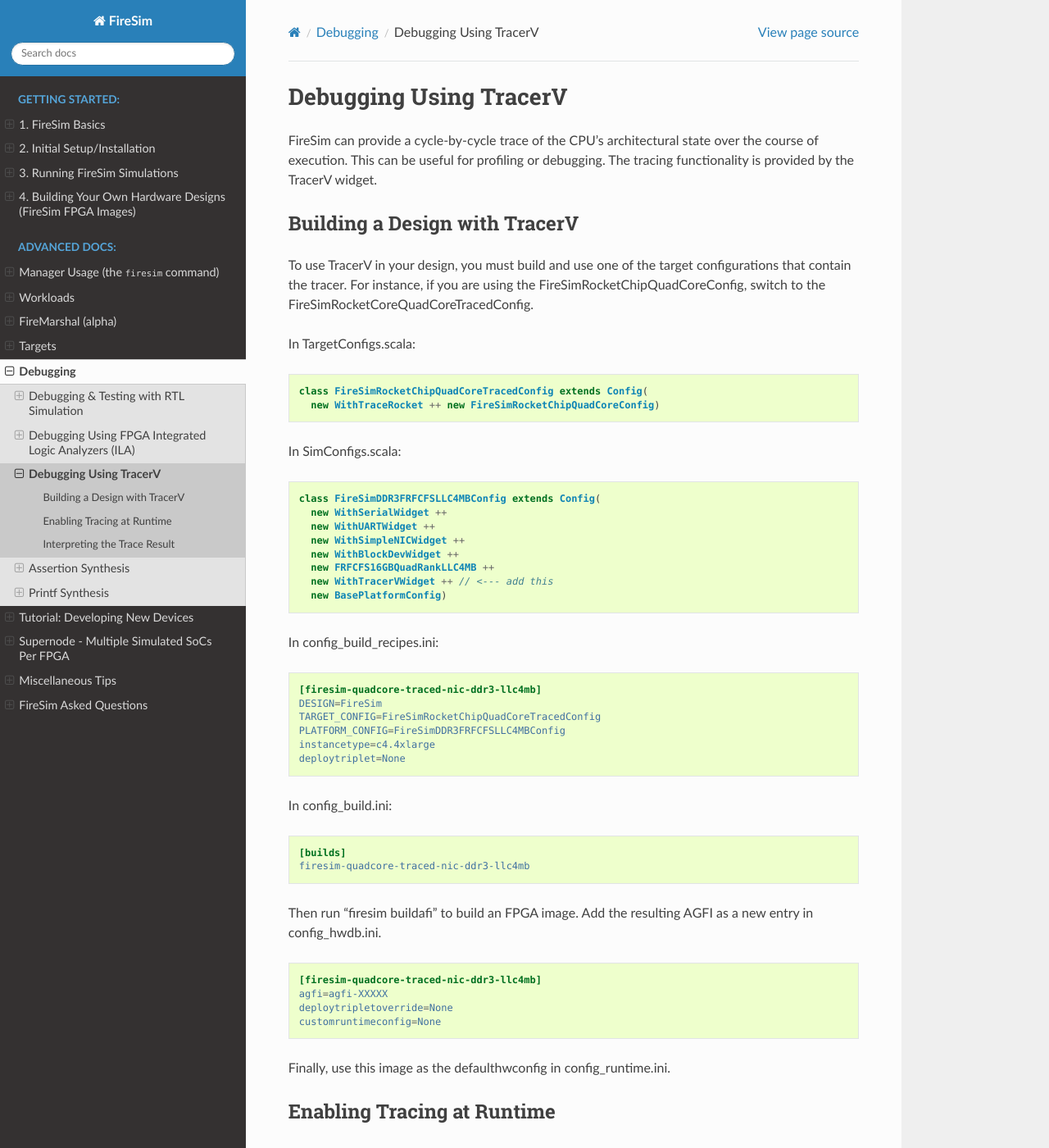
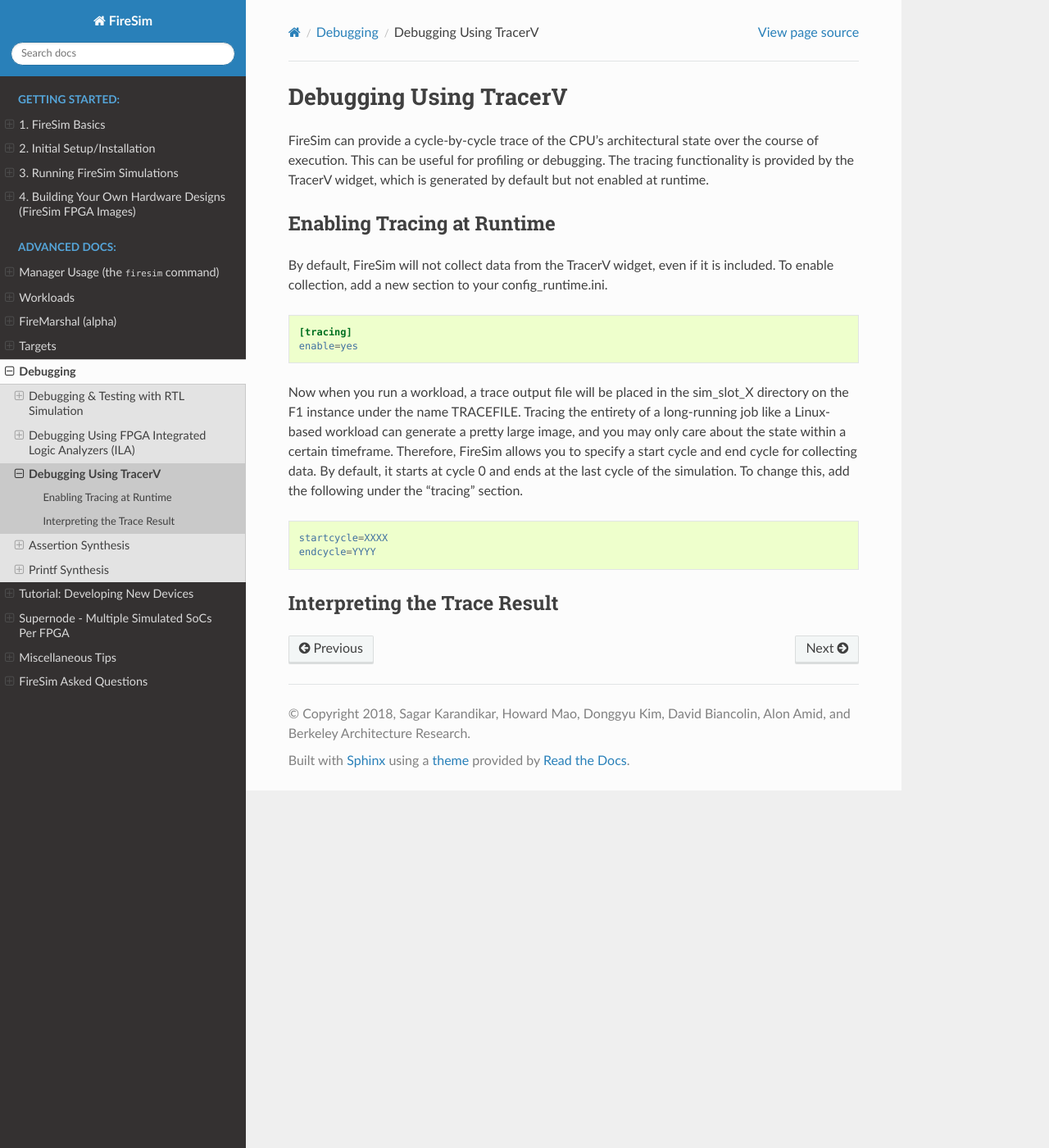
Before and after one commit to firesim/firesim, a Sphinx documentation site: the page built from docs/Advanced-Usage/Debugging/TracerV.rst, in a window 1280 px wide and 1400 px high. Shown: the whole window at 82% size. Built offline with Sphinx 7.4.7 and the Read the Docs theme 2.0.0, drawn with Linux system fonts in a browser that asks for light colours.

Commit message:
[docs] Update TracerV docs: HW is generated by default

```diff
--- a/docs/Advanced-Usage/Debugging/TracerV.rst
+++ b/docs/Advanced-Usage/Debugging/TracerV.rst
@@ -3,65 +3,8 @@
 
 FireSim can provide a cycle-by-cycle trace of the CPU's architectural state
 over the course of execution. This can be useful for profiling or debugging.
-The tracing functionality is provided by the TracerV widget.
-
-Building a Design with TracerV
-------------------------------
-
-To use TracerV in your design, you must build and use one of the target
-configurations that contain the tracer. For instance, if you are using the
-FireSimRocketChipQuadCoreConfig, switch to the
-FireSimRocketCoreQuadCoreTracedConfig.
-
-In TargetConfigs.scala:
-
-.. code-block:: scala
-
-    class FireSimRocketChipQuadCoreTracedConfig extends Config(
-      new WithTraceRocket ++ new FireSimRocketChipQuadCoreConfig)
-
-In SimConfigs.scala:
-
-.. code-block:: scala
-
-    class FireSimDDR3FRFCFSLLC4MBConfig extends Config(
-      new WithSerialWidget ++
-      new WithUARTWidget ++
-      new WithSimpleNICWidget ++
-      new WithBlockDevWidget ++
-      new FRFCFS16GBQuadRankLLC4MB ++
-      new WithTracerVWidget ++ // <--- add this
-      new BasePlatformConfig)
-
-In config_build_recipes.ini:
-
-.. code-block:: ini
-
-    [firesim-quadcore-traced-nic-ddr3-llc4mb]
-    DESIGN=FireSim
-    TARGET_CONFIG=FireSimRocketChipQuadCoreTracedConfig
-    PLATFORM_CONFIG=FireSimDDR3FRFCFSLLC4MBConfig
-    instancetype=c4.4xlarge
-    deploytriplet=None
-
-In config_build.ini:
-
-.. code-block:: ini
-
-    [builds]
-    firesim-quadcore-traced-nic-ddr3-llc4mb
-
-Then run "firesim buildafi" to build an FPGA image. Add the resulting AGFI as
-a new entry in config_hwdb.ini.
-
-.. code-block:: ini
-
-    [firesim-quadcore-traced-nic-ddr3-llc4mb]
-    agfi=agfi-XXXXX
-    deploytripletoverride=None
-    customruntimeconfig=None
-
-Finally, use this image as the defaulthwconfig in config_runtime.ini.
+The tracing functionality is provided by the TracerV widget, which is generated by default
+but not enabled at runtime.
 
 Enabling Tracing at Runtime
 ---------------------------
```
